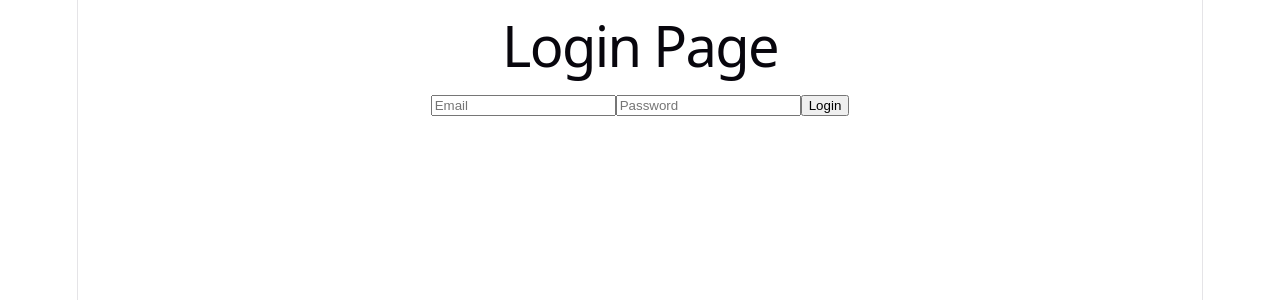
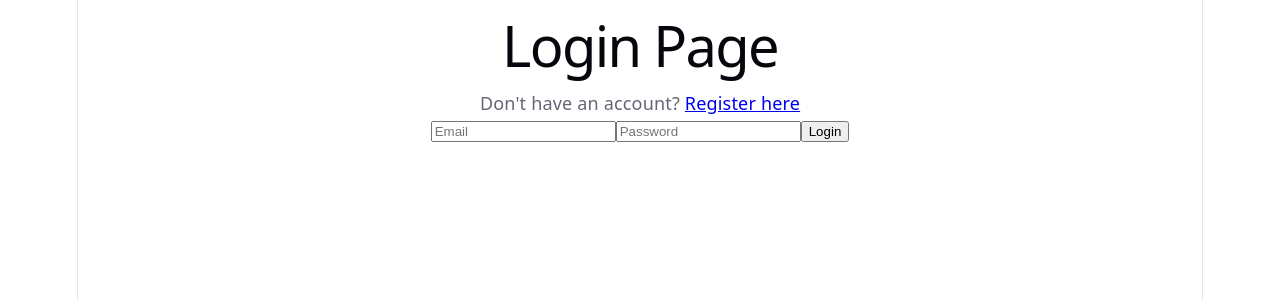
Before and after one commit to Finora-Finance-CA/Finora-FrontEnd, a React (Vite) app: page /login in a window 1280 px wide. Shown: the top 300 px of the page. Built offline with nearby package versions, Linux system fonts and the light colour scheme; no server answers.

Commit message:
Add login/register switch link

```diff
--- a/src/pages/AuthPage.jsx
+++ b/src/pages/AuthPage.jsx
@@ -1,14 +1,25 @@
 import {useState} from "react";
+import { Link } from "react-router";
 
 function AuthPage({mode}) {
     const isRegister = mode === 'register';
     const [email, setEmail] = useState('');
     const [password, setPassword] = useState('');
 
+    const handleSubmit = async (event) => {
+        event.preventDefault();
+        console.log(`Submitting ${isRegister ? 'registration' : 'login'} for email: ${email}`);
+    }
+
     return (
         <div>
             <h1>{isRegister ? 'Register' : 'Login'} Page</h1>
-            <form>
+            <p>{isRegister ? 'Already have an account? ' : 'Don\'t have an account? '}
+                <Link to={isRegister ? '/login' : '/register'}>{isRegister ? 'Login here' : 'Register here'}</Link>
+            </p>
+            <form
+                onSubmit={handleSubmit}
+            >
                 <input
                     type="email"
                     placeholder="Email"
@@ -22,6 +33,7 @@ function AuthPage({mode}) {
                     onChange={(e) => setPassword(e.target.value)}
                 />
                 <button type="submit">{isRegister ? 'Register' : 'Login'}</button>
+
             </form>
         </div>
 
```
